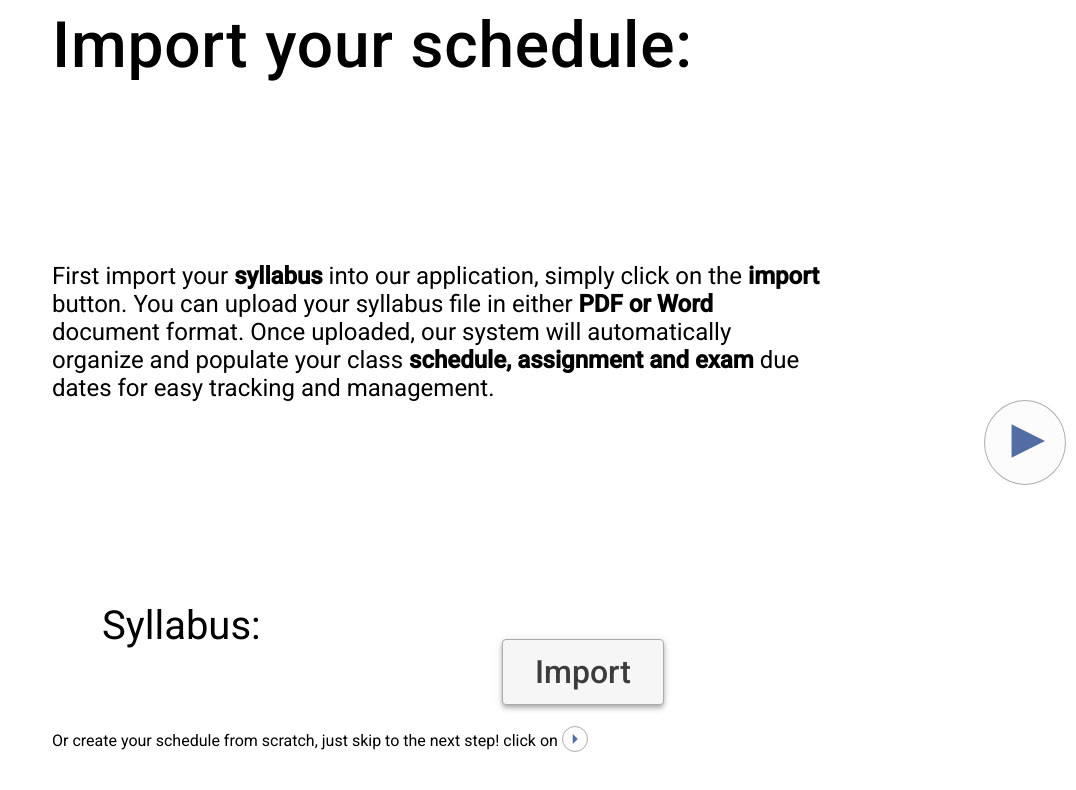
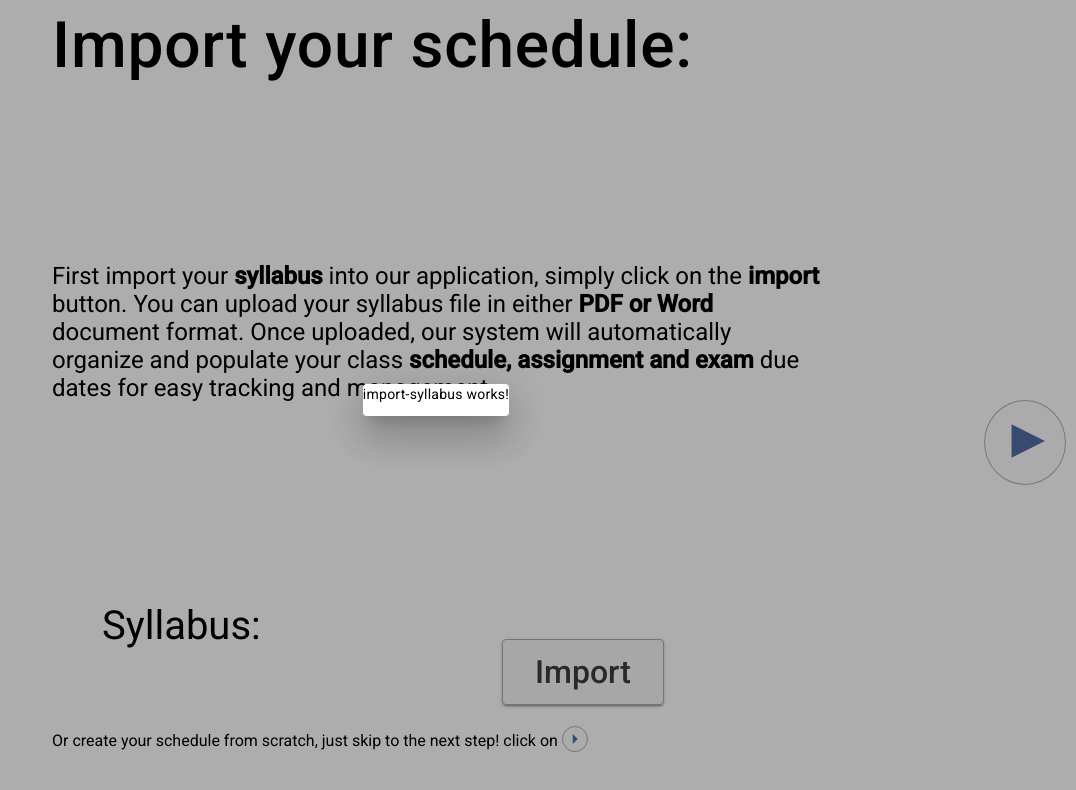
Before and after one commit to SEG4910-Group32/Academic-Calendar-Assistant, an Angular app in the folder assistant-calendar/: page / in a window 1280 px wide. Both pictures are taken after a click on the button "Import". Shown: the top 790 px of the page, without its empty margins (204-1280 px from the left). Built offline with nearby package versions, Linux system fonts and the light colour scheme.

Commit message:
create dialog for import syllabus button

```diff
--- a/assistant-calendar/src/app/app.module.ts
+++ b/assistant-calendar/src/app/app.module.ts
@@ -20,6 +20,7 @@ import {MatDatepickerModule} from '@angular/material/datepicker';
 import {MatDialogModule} from '@angular/material/dialog';
 import {MatRippleModule} from '@angular/material/core';
 import { AddScheduleComponent } from './create-schedule-page/create-schedule/add-schedule/add-schedule.component';
+import { ImportSyllabusComponent } from './create-schedule-page/import-schedule/import-syllabus/import-syllabus.component';
 @NgModule({
     declarations: [
         AppComponent,
@@ -28,7 +29,8 @@ import { AddScheduleComponent } from './create-schedule-page/create-schedule/add
         CreateScheduleComponent,
         ImportScheduleComponent,
         SubmitScheduleComponent,
-        AddScheduleComponent
+        AddScheduleComponent,
+        ImportSyllabusComponent
     ],
     providers: [],
     bootstrap: [AppComponent],
--- a/assistant-calendar/src/app/create-schedule-page/import-schedule/import-schedule.component.html
+++ b/assistant-calendar/src/app/create-schedule-page/import-schedule/import-schedule.component.html
@@ -6,7 +6,7 @@
 </div>
 <div class="syllabus">
   <label>Syllabus:
-    <button mat-raised-button>Import</button>
+    <button mat-raised-button (click)="openImportDialog()">Import</button>
   </label>
 </div>
 <div class="hint">
--- a/assistant-calendar/src/app/create-schedule-page/import-schedule/import-schedule.component.ts
+++ b/assistant-calendar/src/app/create-schedule-page/import-schedule/import-schedule.component.ts
@@ -1,4 +1,6 @@
 import { Component } from '@angular/core';
+import {ImportSyllabusComponent} from "./import-syllabus/import-syllabus.component";
+import {MatDialog} from '@angular/material/dialog';
 
 @Component({
   selector: 'app-import-schedule',
@@ -7,4 +9,9 @@ import { Component } from '@angular/core';
 })
 export class ImportScheduleComponent {
 
+  constructor(public dialog: MatDialog) {}
+
+  openImportDialog() {
+    this.dialog.open(ImportSyllabusComponent);
+  }
 }
--- /dev/null
+++ b/assistant-calendar/src/app/create-schedule-page/import-schedule/import-syllabus/import-syllabus.component.html
@@ -0,0 +1 @@
+<p>import-syllabus works!</p>
```
Also changed, not shown: assistant-calendar/src/app/create-schedule-page/import-schedule/import-syllabus/import-syllabus.component.ts (added, +10 -0 lines), assistant-calendar/src/app/create-schedule-page/import-schedule/import-syllabus/import-syllabus.component.css (added), 1 other file (tests, documents, lock files or other folders).
